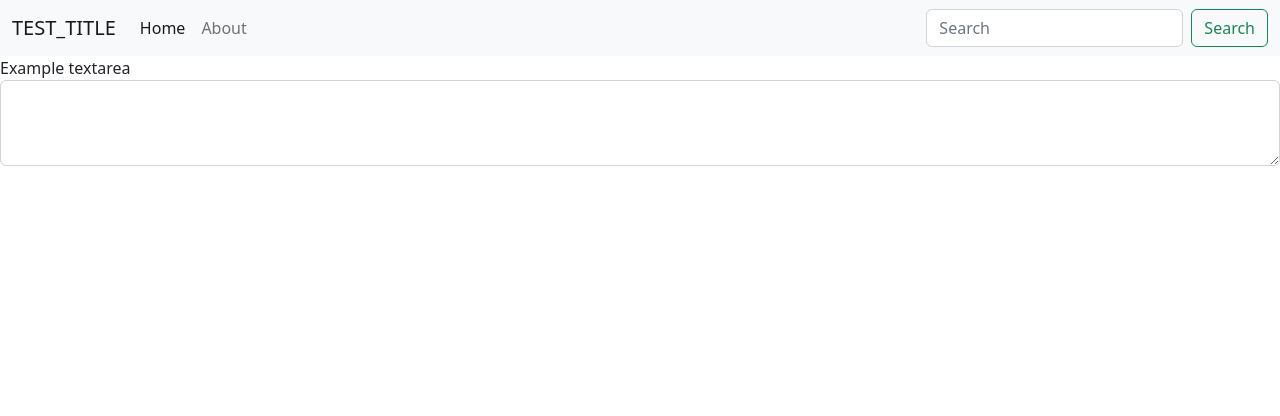
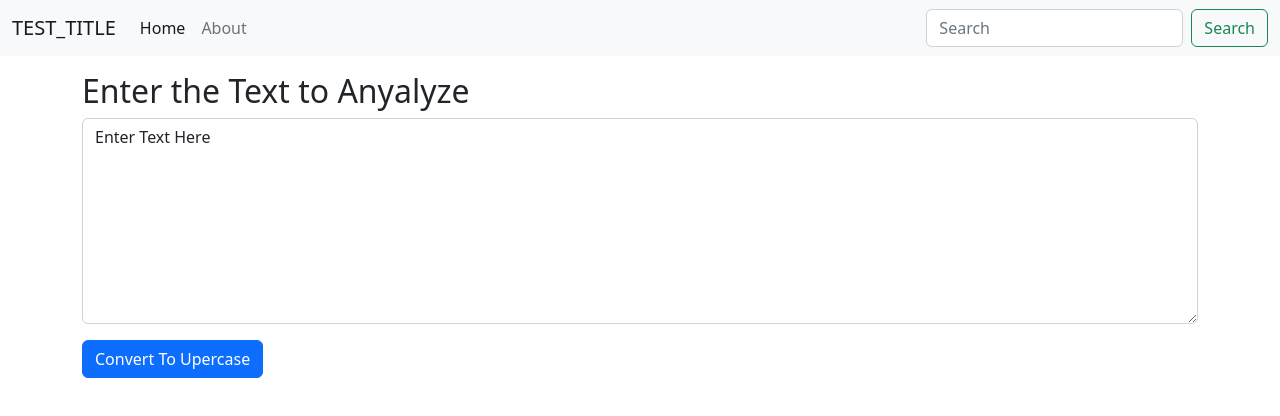
Before and after one commit to Deepakvikrant/react-PROJECT, a React (Create React App) app: page / in a window 1280 px wide. Shown: the top 416 px of the page. Built offline with nearby package versions, Linux system fonts and the light colour scheme.

Commit message:
hook function added and button for upercase

```diff
--- a/src/App.js
+++ b/src/App.js
@@ -6,7 +6,10 @@ function App() {
   return (
     <>
       <Navbar title = "TEST_TITLE" home = "Home"/>
-      <TextForm/>
+
+      <div className='container my-3'>
+        <TextForm heading ="Enter the Text to Anyalyze"/>
+      </div>
 
     </>
   );
--- a/src/components/TextForm.js
+++ b/src/components/TextForm.js
@@ -1,13 +1,26 @@
-import React from 'react'
+import React, {useState} from 'react'
 
-export default function TextForm() {
+export default function TextForm(props) {
+
+  const handleUpClick = ()=>{
+    console.log("HandleUpcase was clicked");
+    setText('you have click on handle uper case')
+  }
+
+  const handleOnChange = ()=>{
+    console.log("HandleOnChange was clicked");
+  }
+  const [text,setText] = useState('Enter Text Here')
+  //text = "New Text" ; //wrong way to chnage state of hook function
+  //setText('new text'); //correct way to chnage state of hook function
   return (
     <div>
         <form>
-        <div class="form-group">
-            <label for="myBox">Example textarea</label>
-            <textarea class="form-control" id="myBox" rows="3"></textarea>
-        </div>
+          <h2>{props.heading}</h2>
+          <div className="form-group">
+              <textarea className="form-control" value={text} onChange={handleOnChange} id="myBox" rows="8"></textarea>
+          </div>
+          <button className='btn btn-primary my-3' onClick={handleUpClick}>Convert To Upercase</button>
         </form>
     </div>
   )
```
